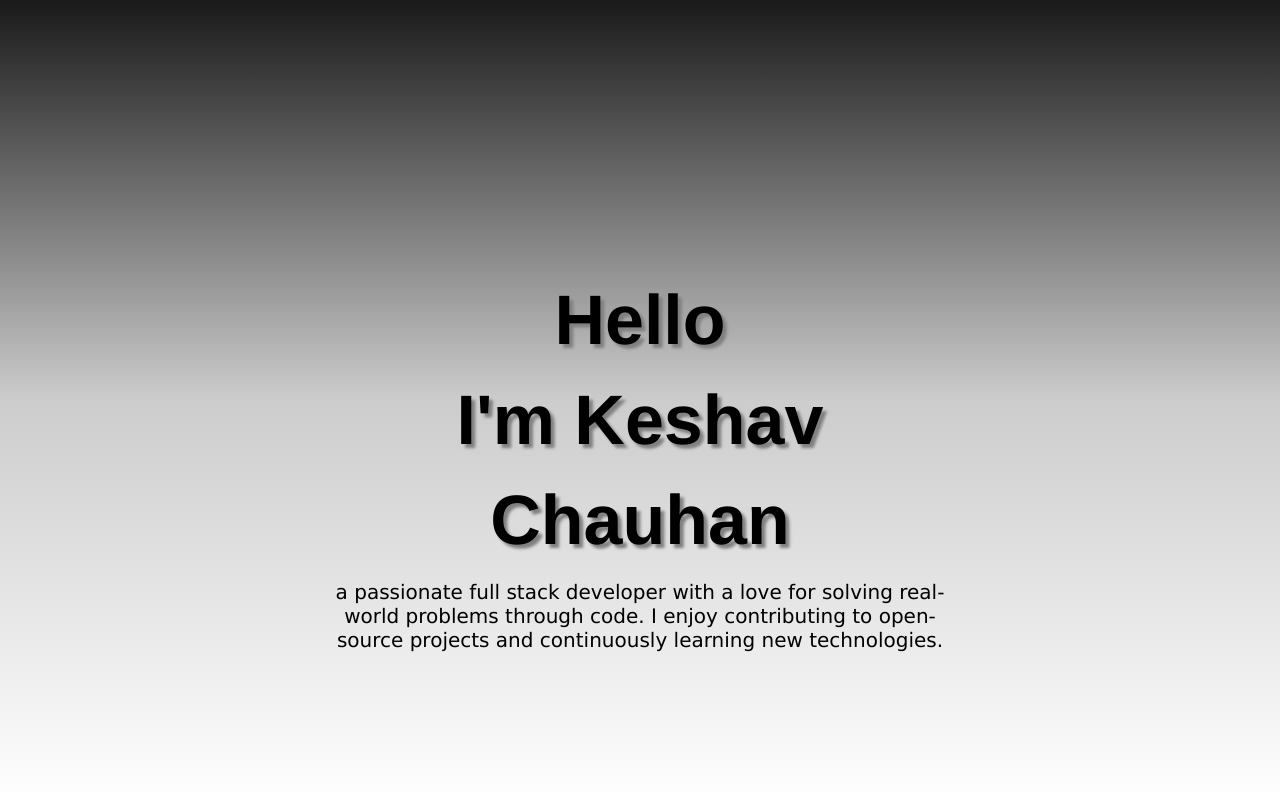
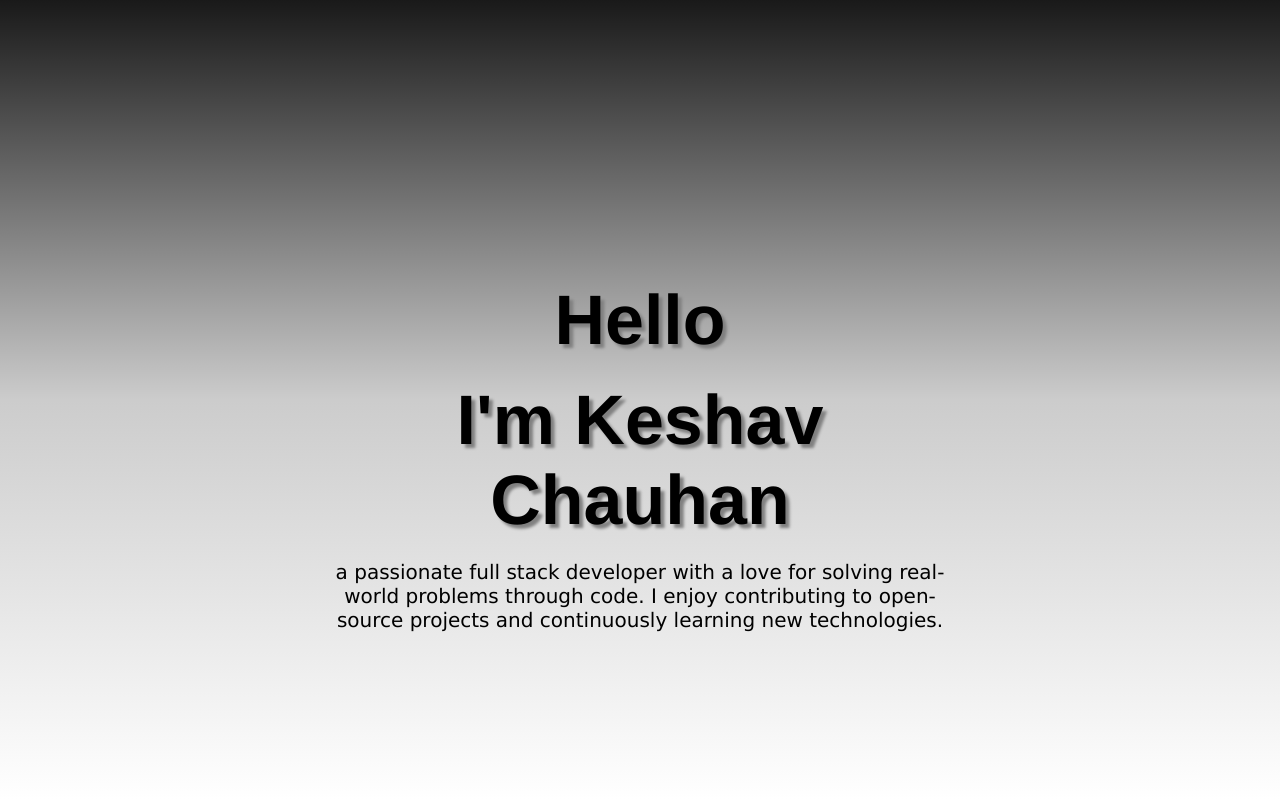
Before and after one commit to 1408Keshu/Portfolio-website, a plain HTML site: page index.html in a window 1280 px wide. Shown: the top 800 px of the page. Drawn offline with Linux system fonts and the light colour scheme.

Commit message:
Add files via upload

```diff
--- a/index.html
+++ b/index.html
@@ -12,8 +12,7 @@
         <div class="front">
 
                 <h1>Hello</h1>
-                <h1>I'm Keshav</h1>
-                <h1>Chauhan</h1>
+                <h1>I'm Keshav Chauhan</h1>
                 <p>a passionate full stack developer with a love for solving real-world problems through code. I enjoy contributing to open-source projects and continuously learning new technologies.
                 </p>
 
```
